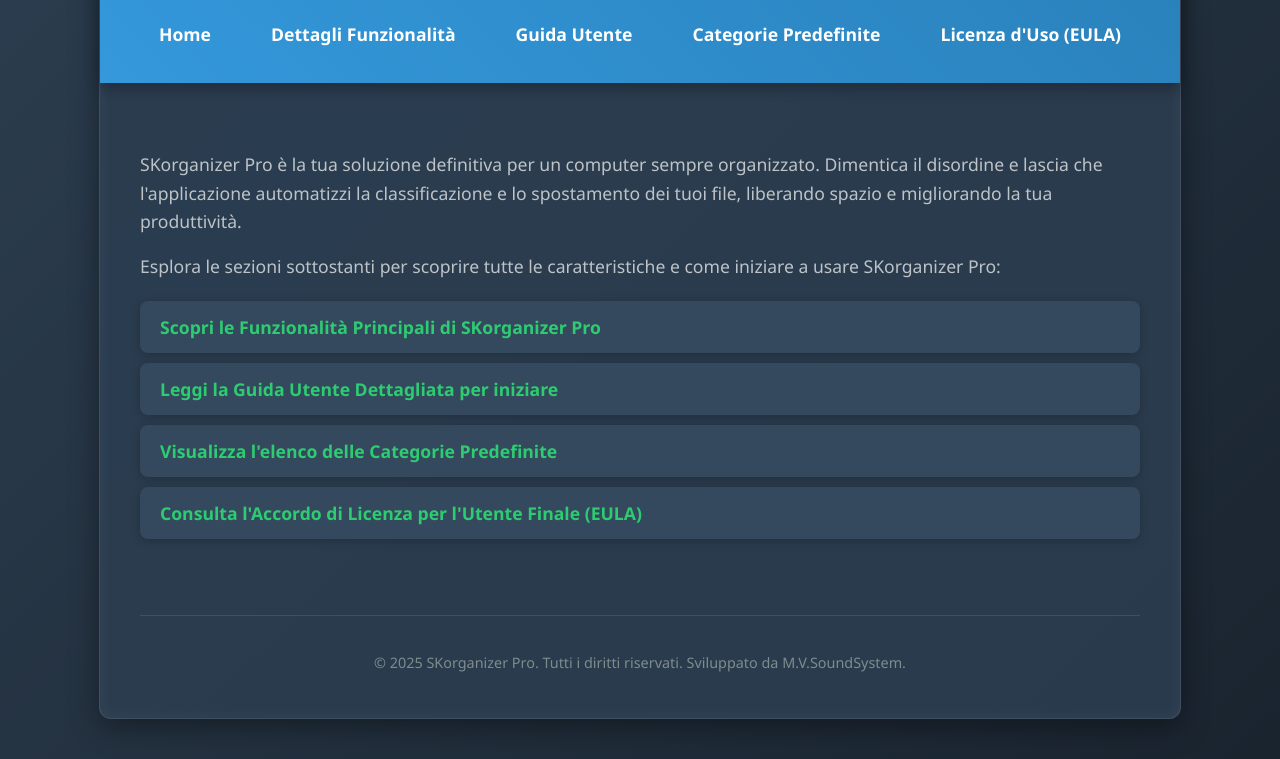
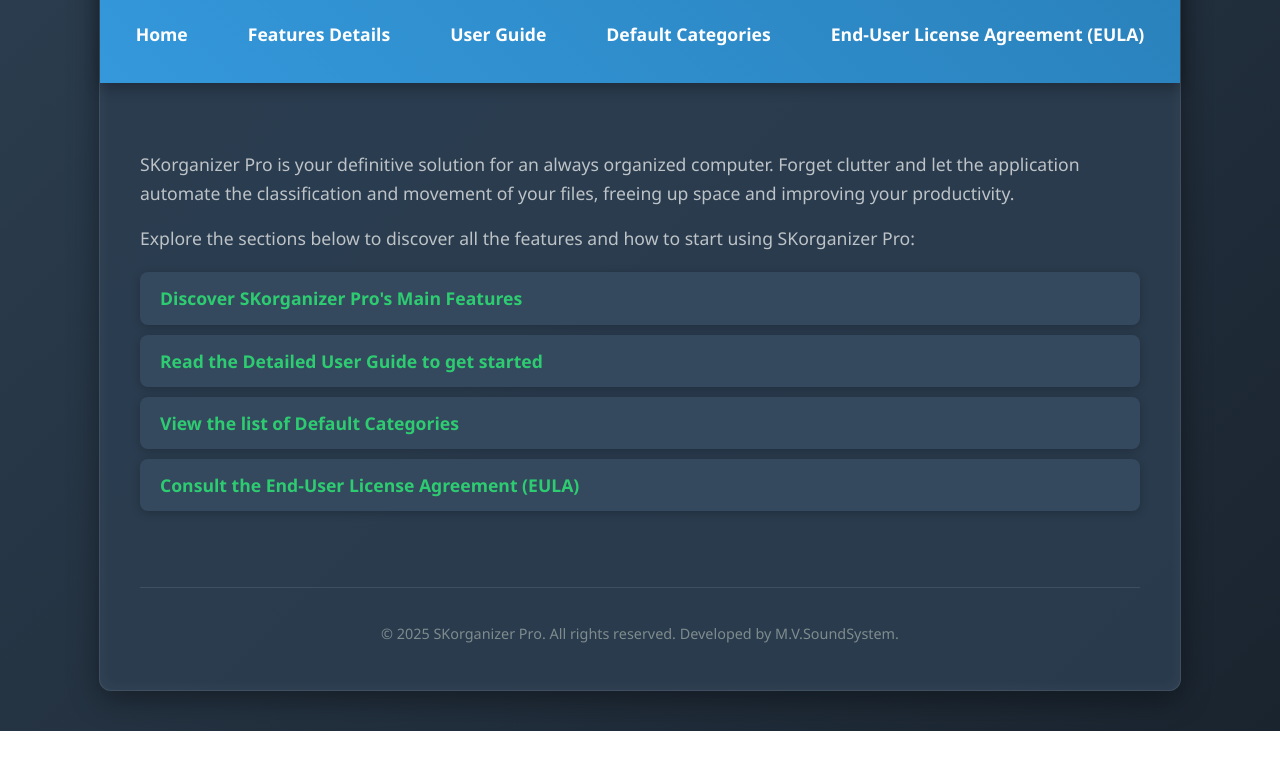
Before and after one commit to 1981-teck/M.V.SoundSystem, a plain HTML site: page index.html in a window 1280 px wide. Shown: the part 148-907 px from the top of the page. After the commit the page ends 879 px from the top, so only its background shows below. Drawn offline with Linux system fonts and the light colour scheme.

Commit message:
Update index.html

```diff
--- a/index.html
+++ b/index.html
@@ -1,34 +1,34 @@
 <!DOCTYPE html>
-<html lang="it">
+<html lang="en">
 <head>
     <meta charset="UTF-8">
     <meta name="viewport" content="width=device-width, initial-scale=1.0">
-    <title>SKorganizer Pro - Pagina Principale</title>
+    <title>SKorganizer Pro - Homepage</title>
     <style>
-        /* Stili Generali e Reset */
+        /* General Styles and Reset */
         body {
             font-family: 'Segoe UI', 'Roboto', 'Helvetica Neue', Arial, sans-serif;
             line-height: 1.6;
             margin: 0;
             padding: 0;
-            background: linear-gradient(135deg, #2c3e50 0%, #1a242f 100%); /* Sfondo scuro e metallico */
-            color: #ecf0f1; /* Testo chiaro per contrasto */
+            background: linear-gradient(135deg, #2c3e50 0%, #1a242f 100%); /* Dark metallic background */
+            color: #ecf0f1; /* Light text for contrast */
         }
         .container {
             max-width: 1000px;
             margin: 40px auto;
-            background: rgba(44, 62, 80, 0.9); /* Contenitore leggermente trasparente */
+            background: rgba(44, 62, 80, 0.9); /* Slightly transparent container */
             padding: 30px 40px;
             border-radius: 12px;
-            box-shadow: 0 8px 30px rgba(0,0,0,0.4), inset 0 0 15px rgba(255,255,255,0.05); /* Ombre e bagliore interno */
+            box-shadow: 0 8px 30px rgba(0,0,0,0.4), inset 0 0 15px rgba(255,255,255,0.05); /* Shadows and inner glow */
             border: 1px solid rgba(255,255,255,0.1);
         }
 
-        /* Header e Titolo */
+        /* Header and Title */
         header {
-            background: linear-gradient(45deg, #3498db, #2980b9); /* Blu vibrante */
+            background: linear-gradient(45deg, #3498db, #2980b9); /* Vibrant blue */
             padding: 25px 0;
-            margin: -30px -40px 30px -40px; /* Estende l'header ai bordi del container */
+            margin: -30px -40px 30px -40px; /* Extends header to container edges */
             border-top-left-radius: 10px;
             border-top-right-radius: 10px;
             box-shadow: 0 4px 15px rgba(0,0,0,0.3);
@@ -39,11 +39,11 @@
             font-size: 2.8em;
             margin: 0;
             text-shadow: 2px 2px 5px rgba(0,0,0,0.5),
-                         0 0 15px rgba(255,255,255,0.8); /* Effetto bagliore/metallico sul testo */
+                         0 0 15px rgba(255,255,255,0.8); /* Glow/metallic text effect */
             letter-spacing: 1.5px;
         }
 
-        /* Navigazione */
+        /* Navigation */
         nav {
             margin-top: 20px;
         }
@@ -51,37 +51,33 @@
             list-style: none;
             padding: 0;
             margin: 0;
-            display: flex; /* Elementi in linea */
+            display: flex; /* Inline elements */
             justify-content: center;
-            flex-wrap: wrap; /* Per schermi più piccoli */
+            flex-wrap: wrap; /* For smaller screens */
         }
         nav ul li {
             margin: 0 15px;
-            color: #ffffff; /* Colore testo default */
+            color: #ffffff; /* Default text color */
             font-weight: bold;
             font-size: 1.1em;
-            padding: 10px 15px; /* Padding per l'area cliccabile/interattiva */
-            transition: color 0.3s ease, text-shadow 0.3s ease; /* Transizione solo per colore e ombra testo */
+            padding: 10px 15px; /* Padding for the clickable/interactive area */
+            transition: color 0.3s ease, text-shadow 0.3s ease; /* Transition only for color and text shadow */
             border-radius: 5px;
-            cursor: default; /* Per indicare che non è cliccabile (opzionale) */
-            /* Rimosso position: relative, overflow: hidden e ::before per l'effetto lucido */
-            /* Rimosso transform per l'effetto di movimento */
+            cursor: default; /* To indicate it's not clickable (optional) */
         }
-        /* Rimosso nav ul li::before e nav ul li:hover::before */
         nav ul li:hover {
-            color: #ffeb3b; /* Giallo vibrante al passaggio del mouse */
+            color: #ffeb3b; /* Vibrant yellow on hover */
             text-shadow: 0 0 10px #ffeb3b;
-            /* Rimosso transform: translateY(-2px); */
         }
 
-        /* Contenuto Principale */
+        /* Main Content */
         main {
             padding: 20px 0;
         }
         main p {
             font-size: 1.1em;
             margin-bottom: 15px;
-            color: #bdc3c7; /* Grigio chiaro per il testo */
+            color: #bdc3c7; /* Light gray for text */
         }
         main ul {
             list-style: none;
@@ -89,7 +85,7 @@
             margin-top: 20px;
         }
         main ul li {
-            background-color: #34495e; /* Sfondo leggermente più scuro per le voci di lista */
+            background-color: #34495e; /* Slightly darker background for list items */
             margin-bottom: 10px;
             padding: 12px 20px;
             border-radius: 8px;
@@ -98,14 +94,14 @@
         }
         main ul li:hover {
             transform: translateY(-3px);
-            background-color: #405973; /* Sfondo un po' più chiaro al passaggio */
+            background-color: #405973; /* Slightly lighter background on hover */
         }
         main ul li a {
-            color: #2ecc71; /* Verde vibrante per i link nel contenuto */
+            color: #2ecc71; /* Vibrant green for links in content */
             text-decoration: none;
             font-weight: bold;
             font-size: 1.1em;
-            display: block; /* Rende cliccabile l'intera area del list item */
+            display: block; /* Makes the entire list item area clickable */
         }
         main ul li a:hover {
             color: #27ae60;
@@ -119,10 +115,10 @@
             padding-top: 20px;
             border-top: 1px solid rgba(255,255,255,0.1);
             font-size: 0.9em;
-            color: #7f8c8d; /* Grigio scuro per il copyright */
+            color: #7f8c8d; /* Dark gray for copyright */
         }
 
-        /* Media Queries per la Responsività */
+        /* Media Queries for Responsiveness */
         @media (max-width: 768px) {
             .container {
                 margin: 20px auto;
@@ -144,31 +140,31 @@
 <body>
     <div class="container">
         <header>
-            <h1>Benvenuto in SKorganizer Pro!</h1>
+            <h1>Welcome to SKorganizer Pro!</h1>
             <nav>
                 <ul>
                     <li>Home</li>
-                    <li>Dettagli Funzionalità</li>
-                    <li>Guida Utente</li>
-                    <li>Categorie Predefinite</li>
-                    <li>Licenza d'Uso (EULA)</li>
+                    <li>Features Details</li>
+                    <li>User Guide</li>
+                    <li>Default Categories</li>
+                    <li>End-User License Agreement (EULA)</li>
                 </ul>
             </nav>
         </header>
 
         <main>
-            <p>SKorganizer Pro è la tua soluzione definitiva per un computer sempre organizzato. Dimentica il disordine e lascia che l'applicazione automatizzi la classificazione e lo spostamento dei tuoi file, liberando spazio e migliorando la tua produttività.</p>
-            <p>Esplora le sezioni sottostanti per scoprire tutte le caratteristiche e come iniziare a usare SKorganizer Pro:</p>
+            <p>SKorganizer Pro is your definitive solution for an always organized computer. Forget clutter and let the application automate the classification and movement of your files, freeing up space and improving your productivity.</p>
+            <p>Explore the sections below to discover all the features and how to start using SKorganizer Pro:</p>
             <ul>
-                <li><a href="Details on Features.html">Scopri le Funzionalità Principali di SKorganizer Pro</a></li>
-                <li><a href="Instructions.html">Leggi la Guida Utente Dettagliata per iniziare</a></li>
-                <li><a href="Default Categories.html">Visualizza l'elenco delle Categorie Predefinite</a></li>
-                <li><a href="EULA EN.html">Consulta l'Accordo di Licenza per l'Utente Finale (EULA)</a></li>
+                <li><a href="Details on Features.html">Discover SKorganizer Pro's Main Features</a></li>
+                <li><a href="Instructions.html">Read the Detailed User Guide to get started</a></li>
+                <li><a href="Default Categories.html">View the list of Default Categories</a></li>
+                <li><a href="EULA EN.html">Consult the End-User License Agreement (EULA)</a></li>
             </ul>
         </main>
 
         <footer>
-            <p>&copy; 2025 SKorganizer Pro. Tutti i diritti riservati. Sviluppato da M.V.SoundSystem.</p>
+            <p>&copy; 2025 SKorganizer Pro. All rights reserved. Developed by M.V.SoundSystem.</p>
         </footer>
     </div>
 </body>
```
